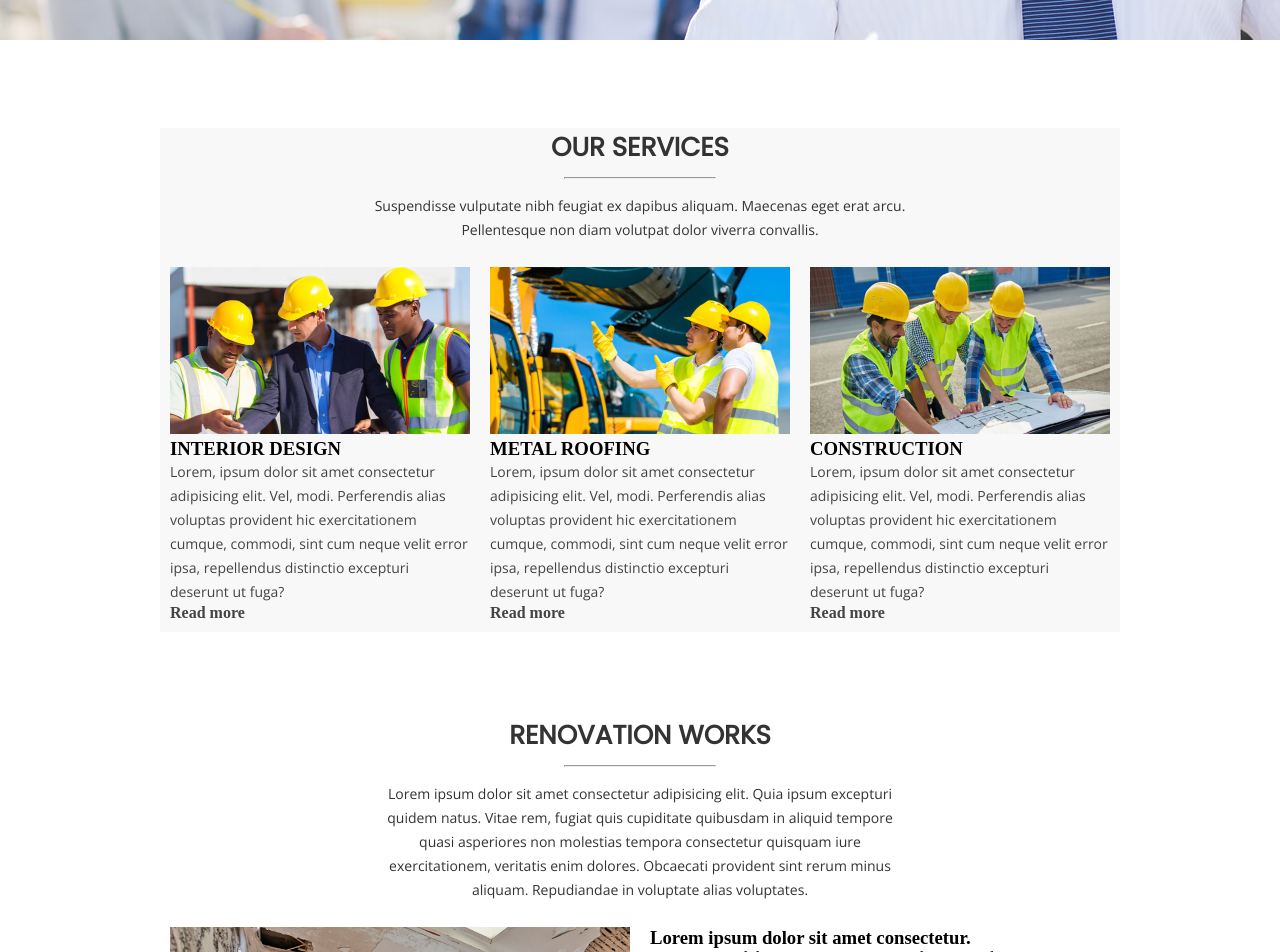
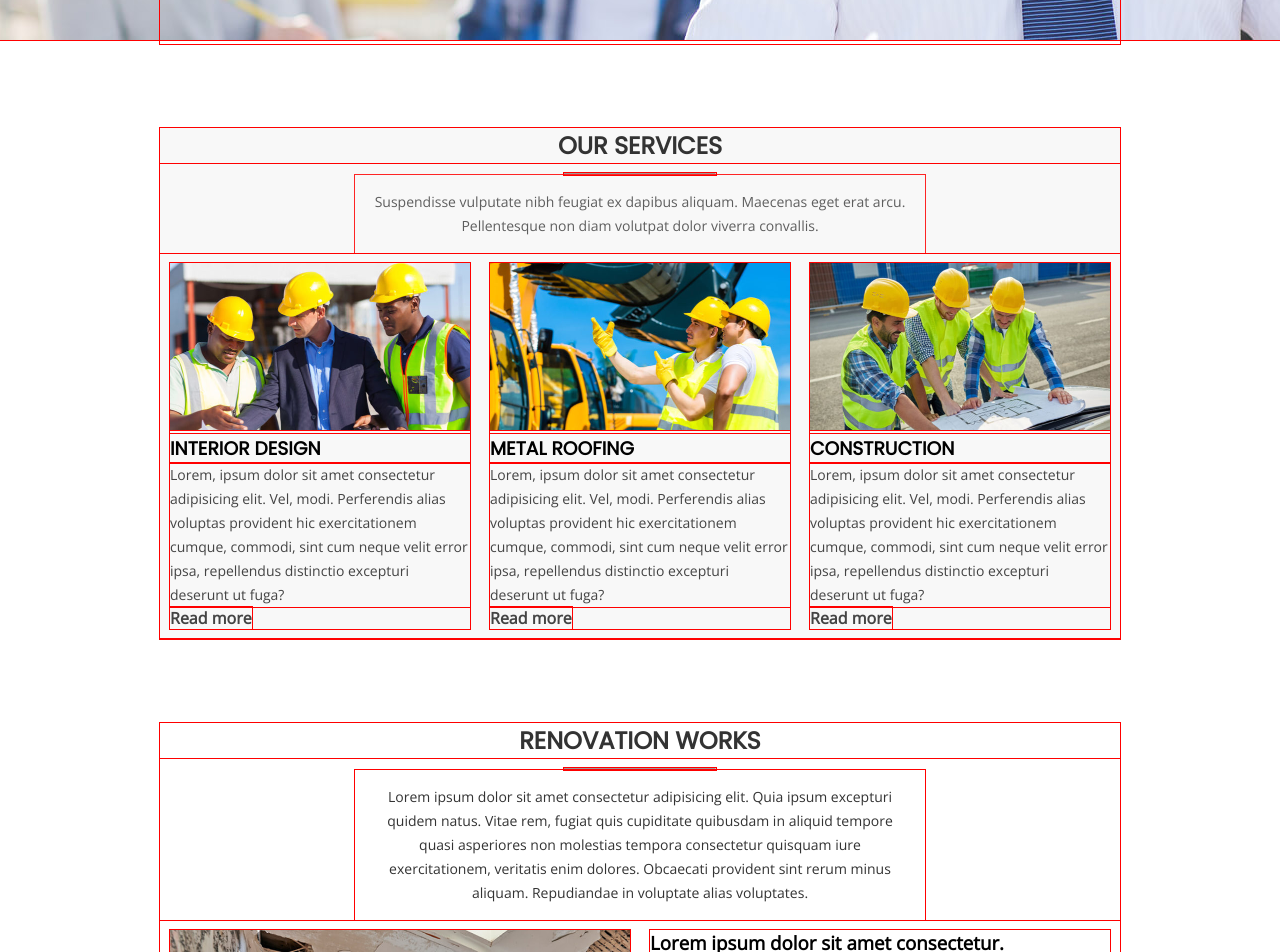
Before and after one commit to Jonathanbir/ajax, a plain HTML site: page amoshw01/index.html in a window 1280 px wide. Shown: the part 840-1792 px from the top of the page. Drawn offline with nearby package versions, Linux system fonts and the light colour scheme.

Commit message:
Update style.css

```diff
--- a/amoshw01/style.css
+++ b/amoshw01/style.css
@@ -1,7 +1,7 @@
 *{
     margin: 0;
     padding: 0;
-    /* outline: 1px solid #f00; */
+    outline: 1px solid #f00;
 }
 
 body{
@@ -158,7 +158,7 @@ body{
 
 .services-title h2{
     font-family:Poppins;
-    font-size: 26px;
+    font-weight: 900;
     line-height: normal;
     letter-spacing: normal;
     text-align: center;
@@ -177,12 +177,14 @@ body{
     width: 540px;
     margin:auto;
     padding: 15px;
-    font-family:"Open Sans";
     font-size: 14px;
+    font-weight: 100;
+    font-family: 'Open Sans', sans-serif;
     line-height: 24px;
     letter-spacing: normal;
     text-align: center;
-    color:#333;
+    color:#444;
+    opacity: 0.85;
 }
 
 .col-3{
@@ -204,8 +206,12 @@ body{
     color: #333;
 }
 
+.col-3 h3{
+    font-family:Poppins;
+}
+
 .col-3 p{
-    font-family:"Open Sans";
+    font-family: 'Open Sans', sans-serif;
     font-size: 14px;
     line-height: 24px;
     letter-spacing: normal;
@@ -217,13 +223,14 @@ body{
     text-decoration: none;
     font-weight: 900;
     color: #444;
+    font-family: 'Open Sans', sans-serif;
 }
 
 
 
 .renovation-title h2{
     font-family:Poppins;
-    font-size: 26px;
+    font-weight: 900;
     line-height: normal;
     letter-spacing: normal;
     text-align: center;
@@ -242,7 +249,7 @@ body{
     width: 540px;
     margin:auto;
     padding: 15px;
-    font-family:"Open Sans";
+    font-family: 'Open Sans', sans-serif;
     font-size: 14px;
     line-height: 24px;
     letter-spacing: normal;
@@ -265,8 +272,34 @@ body{
     width: 100%;
 }
 .main-item h3{
+    font-family:Poppins;
     font-weight: normal;
 }
 .list-item a{
+    font-family:Poppins;
     text-align: right;
 }
+
+.list-item h3{
+    font-family: 'Open Sans', sans-serif;
+}
+
+.projects{
+    width: 960px;
+    margin: auto;
+}
+
+.projects h2,p{
+    font-family:Poppins;
+    text-align: center;
+}
+
+.projects img{
+    width: 200px;
+
+}
+
+.img-region{
+    width: 610px;
+    margin: auto;
+}
```
